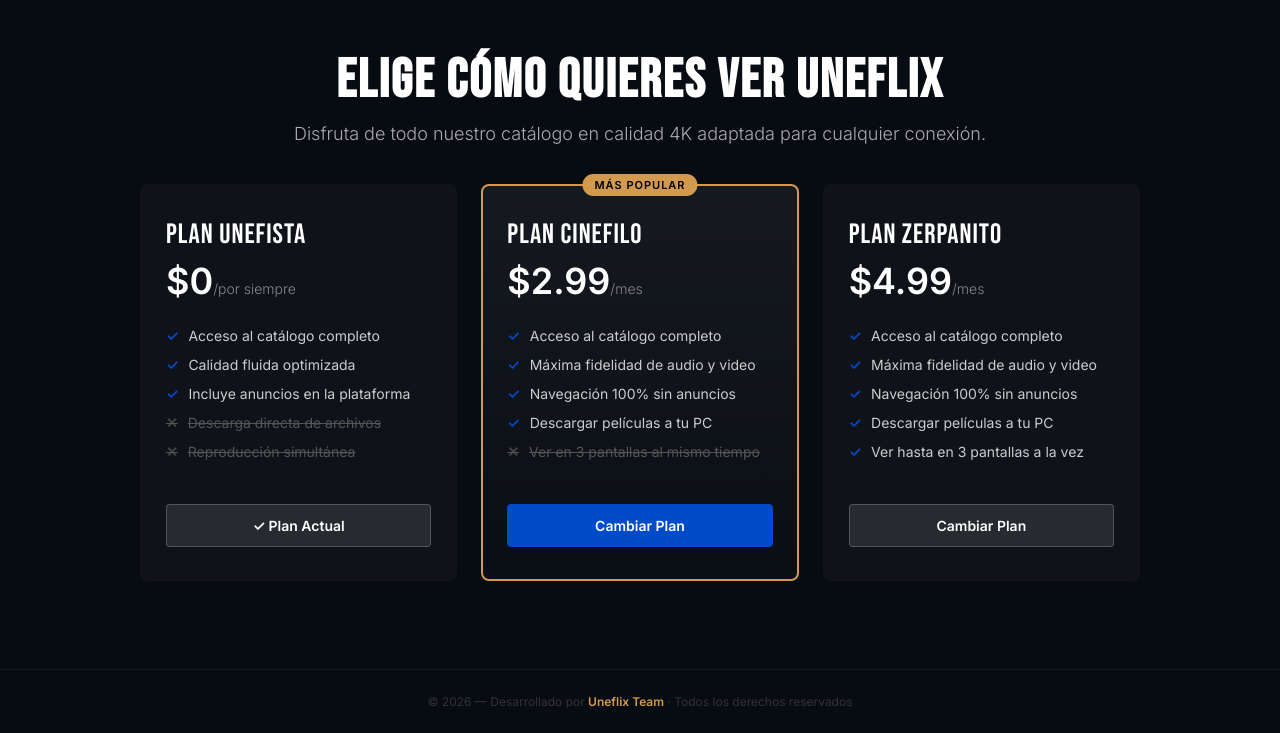
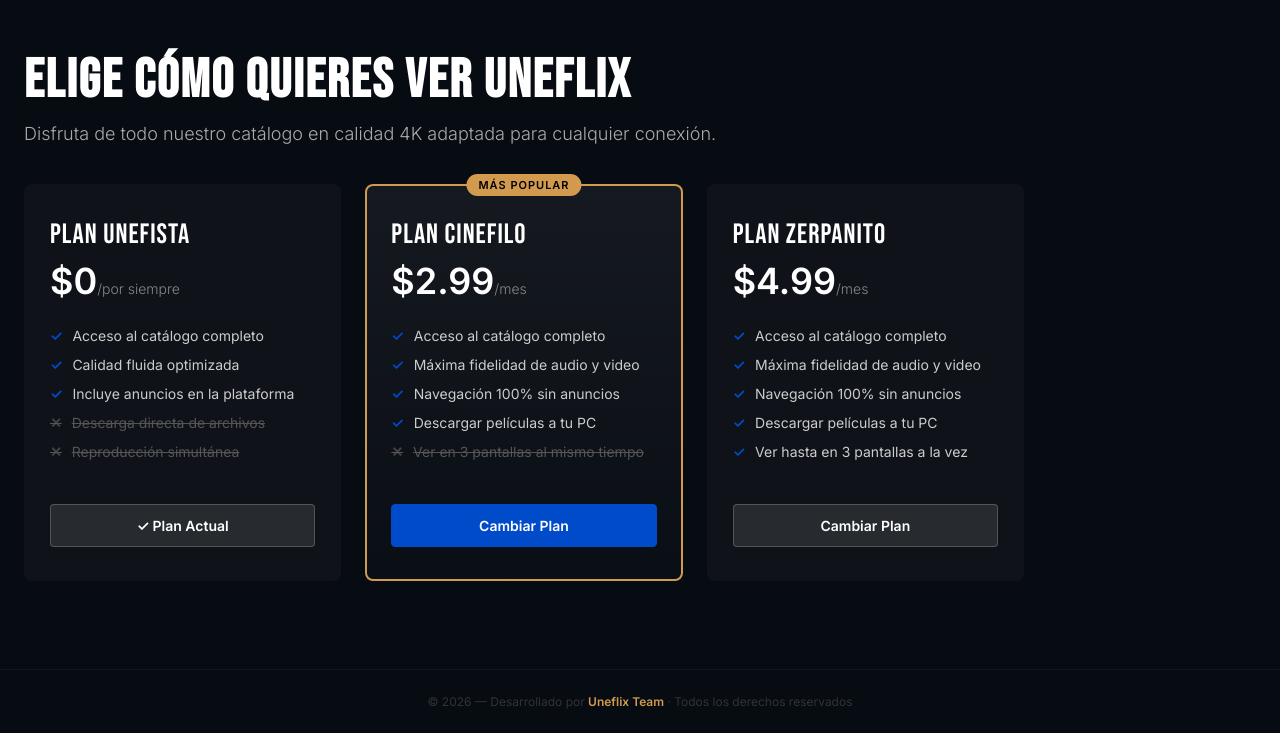
Before and after one commit to carlosalsa-py/uneflix2, a Django app: page /membresias/ in a window 1280 px wide. Shown: the part 70-803 px from the top of the page. Run offline with Django 5.2, Linux system fonts and the light colour scheme; the visitor is signed in with stand-in values (Sample User, id 1); parts of the project's set-up code (start-up, migrations or seed data) failed here and were passed over.

Commit message:
fix(ui): alinea planes y perfil al mismo margen izquierdo que home/catalogo
Planes y perfil estaban centrados a un ancho menor (1000px y 960px), asi que
su borde izquierdo no coincidia con el de home/catalogo (que llegan hasta el
--gutter). Al navegar, el contenido saltaba hacia adentro.

- membresias: el contenedor deja de centrar (align-items: flex-start) y el
  header se alinea a la izquierda; el grid mantiene su max-width 1000px pero
  pegado al margen estandar.
- perfil: el gutter pasa al wrapper (a ancho completo, mismo borde que home) y
  el max-width 960px va en la tarjeta, alineada a la izquierda. Antes el
  --gutter se calculaba contra los 960px del wrapper y no alineaba en pantallas
  anchas.

Co-Authored-By: Claude Opus 4.8 <noreply@anthropic.com>

```diff
--- a/movies/templates/movies/membresias.html
+++ b/movies/templates/movies/membresias.html
@@ -4,9 +4,9 @@
 
 {% block extra_css %}
 <style>
-    .main-container { display: flex; flex-direction: column; align-items: center; padding: 48px var(--gutter); }
+    .main-container { display: flex; flex-direction: column; align-items: flex-start; padding: 48px var(--gutter); }
 
-    .header-section { text-align: center; margin-bottom: 40px; }
+    .header-section { text-align: left; margin-bottom: 40px; }
     .header-section h1 { font-family: 'Bebas Neue', sans-serif; font-size: clamp(32px, 5vw, 54px); letter-spacing: 2px; margin-bottom: 10px; }
     .header-section p { color: #aaa; font-size: clamp(14px, 1.5vw, 18px); font-weight: 300; }
 
--- a/users/templates/users/perfil.html
+++ b/users/templates/users/perfil.html
@@ -4,9 +4,11 @@
 
 {% block extra_css %}
 <style>
-    .page-wrapper { max-width: 960px; margin: 0 auto; padding: 48px var(--gutter) 80px; }
+    /* El wrapper paga el gutter a ancho completo (mismo borde que home);
+       el ancho máximo va en la tarjeta, alineada a la izquierda. */
+    .page-wrapper { padding: 48px var(--gutter) 80px; }
 
-    .profile-card { background: rgba(255,255,255,0.03); border-radius: 8px; border: 1px solid rgba(255,255,255,0.06); }
+    .profile-card { max-width: 960px; background: rgba(255,255,255,0.03); border-radius: 8px; border: 1px solid rgba(255,255,255,0.06); }
     .profile-banner { height: 110px; background: linear-gradient(135deg, #0a1628 0%, var(--unefa-blue) 60%, var(--unefa-bronze) 100%); position: relative; }
     .profile-body { padding: 0 32px 36px; }
 
```
